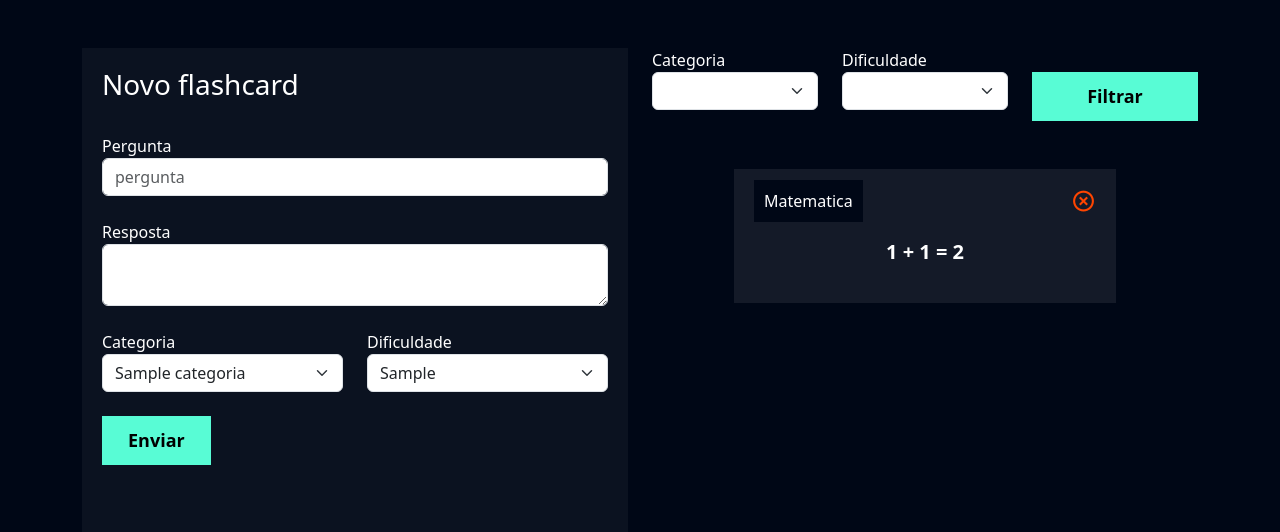
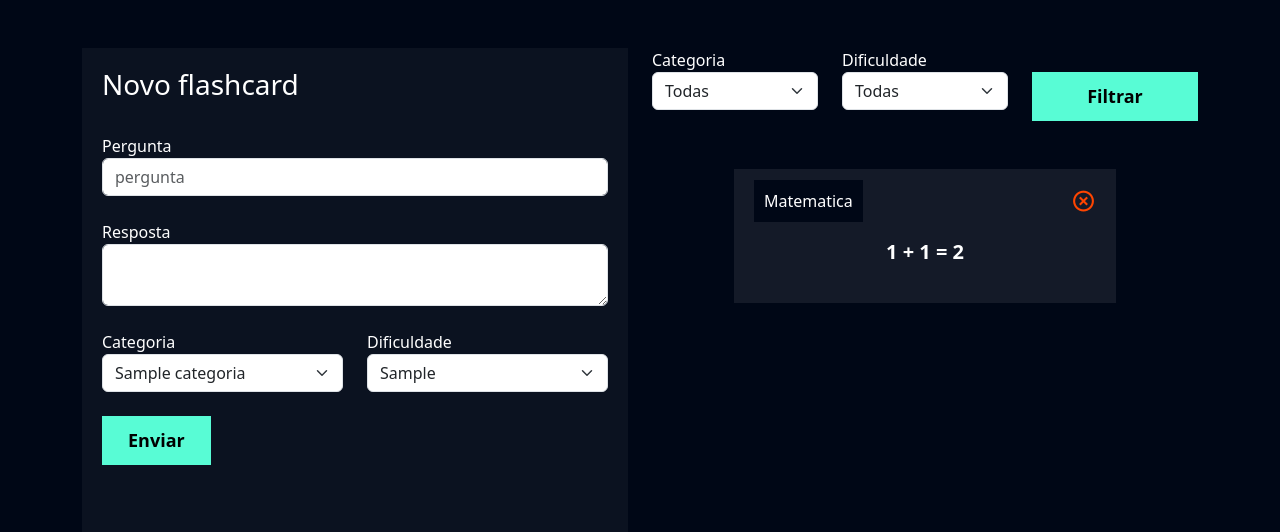
Before and after one commit to ThgMelo/study_psw, a Django app: template flashcard/templates/novo_flashcard.html in a window 1280 px wide. Shown: the top 532 px of the page. Run offline with Django 5.2, Linux system fonts and the light colour scheme; the template is opened without the code that fills it: most values are stand-ins (such as "Sample title", 1, 10 or a date in 2020); lists and menus that the app fills with data are empty.

Commit message:
feat: listando categorias e dificuldade nos filtros

```diff
--- a/flashcard/templates/novo_flashcard.html
+++ b/flashcard/templates/novo_flashcard.html
@@ -71,14 +71,19 @@
                         <div class="col-md">
                             <label for="">Categoria</label>
                             <select name="categoria" id="" class="form-select">
-                                <option value=""></option>
-
+                                <option value="">Todas</option>
+                                {% for categoria in categorias %}
+                                    <option value={{categoria.id}}>{{categoria.nome}}</option>
+                                {% endfor %}
                             </select>
                         </div>
                         <div class="col-md">
                             <label for="">Dificuldade</label>
                             <select name="dificuldade" id="" class="form-select">
-                                <option value=""></option>
+                                <option value="">Todas</option>
+                                {% for dificuldade in dificuldades %}
+                                    <option value={{dificuldade.0}}>{{dificuldade.1}}</option>
+                                {% endfor %}
                             </select>
                         </div>
                         <div class="col-md">
```
